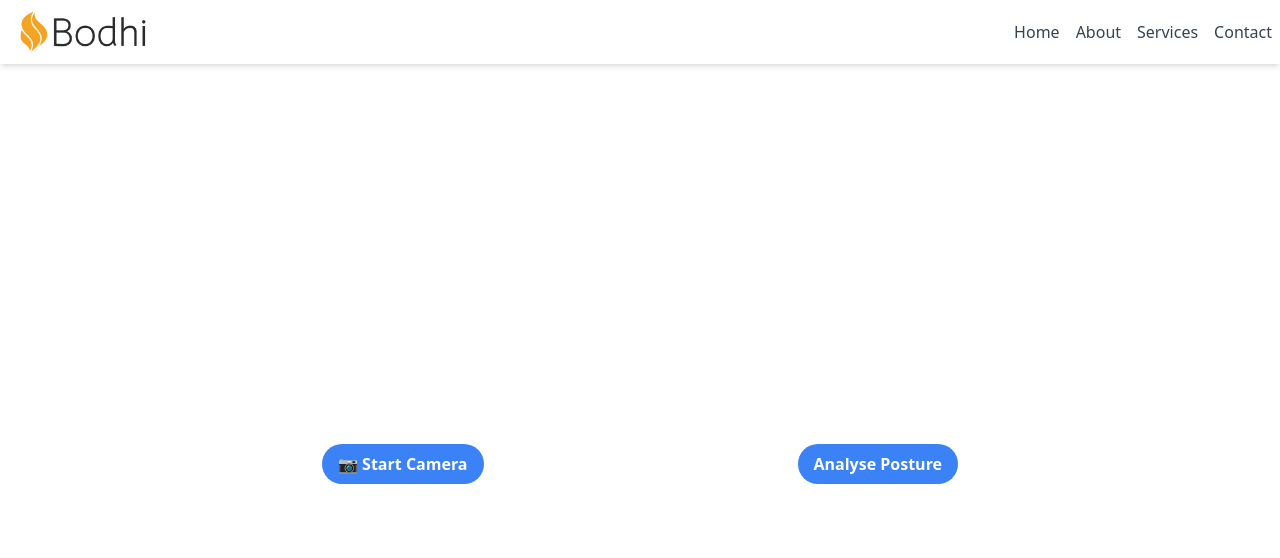
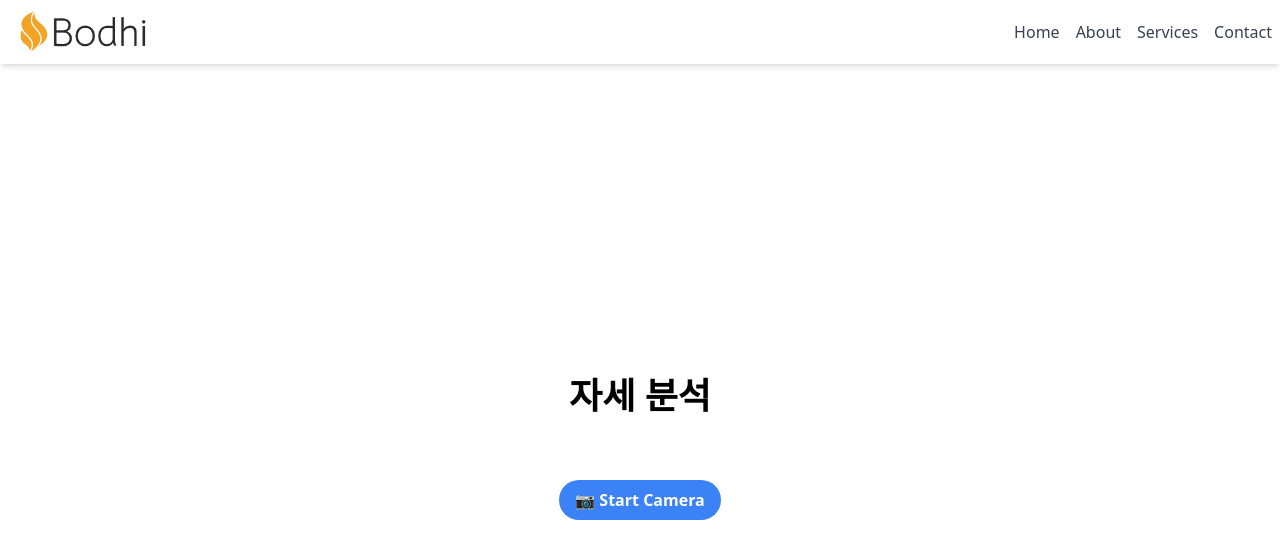
Before and after one commit to Jichul54/bodhi-frontend, a Next.js app: page / in a window 1280 px wide. Shown: the top 558 px of the page. Built offline with nearby package versions, Linux system fonts and the light colour scheme.

Commit message:
Refactor AnalysePosture component into separate hooks and utils

```diff
--- a/app/page.tsx
+++ b/app/page.tsx
@@ -1,5 +1,6 @@
 "use client";
 import React, { useRef, useState } from "react";
+import { usePostureAnalyser } from "../hooks/usePostureAnalyser";
 import { startCamera, capturePhoto } from "../utils/cameraUtils";
 import { StartCameraButton } from "../components/StartCameraButton";
 import { StartAnalyseButton } from "../components/StartAnalyseButton";
@@ -9,35 +10,47 @@ import { VideoDisplay } from "../components/VideoDisplay";
 const AnalysePosture: React.FC = () => {
   const videoRef = useRef<HTMLVideoElement>(null);
   const [cameraStarted, setCameraStarted] = useState(false);
-  const [image, setImage] = useState<string | null>(null);
-
-  const handleStartAnalyse = () => {
-    // 분석 시작 로직을 구현합니다.
-  };
+  const { isAnalysing, image, handleStartAnalyse, setImage } =
+    usePostureAnalyser();
 
   return (
     <div className="flex flex-col items-center justify-center min-h-screen">
+      <h1 className="text-4xl font-bold mb-8">자세 분석</h1>
+
+      {/* 버튼 관리 */}
       {!cameraStarted && (
         <div className="w-full flex justify-evenly px-4 space-x-2">
           <StartCameraButton
             onStartCamera={() => startCamera(videoRef, setCameraStarted)}
           />
-          <StartAnalyseButton onStartAnalyse={handleStartAnalyse} />
         </div>
       )}
-      {cameraStarted && (
+
+      {cameraStarted && !isAnalysing && (
         <div className="w-full flex justify-evenly px-4 space-x-2">
           <CapturePhotoButton
             onCapturePhoto={() => capturePhoto(videoRef, setImage)}
           />
+          {image && <StartAnalyseButton onStartAnalyse={handleStartAnalyse} />}
+        </div>
+      )}
+
+      {cameraStarted && isAnalysing && (
+        <div className="w-full flex justify-evenly px-4 space-x-2 items-center">
+          <span className="text-m font-semibold">
+            AI가 당신의 자세를 분석 중입니다...
+          </span>
           <StartAnalyseButton onStartAnalyse={handleStartAnalyse} />
         </div>
       )}
+
+      {/* 캡쳐된 이미지를 표시합니다. */}
       {image && (
         <div className="mt-4">
           <img src={image} alt="Captured" className="rounded-lg shadow-lg" />
         </div>
       )}
+
       <VideoDisplay videoRef={videoRef} isCameraStarted={cameraStarted} />
     </div>
   );
--- a/hooks/usePostureAnalyser.ts
+++ b/hooks/usePostureAnalyser.ts
@@ -1,8 +1,16 @@
-import React, { useState } from "react";
+// usePostureAnalyser.ts
+import { useState } from "react";
 
-const usePostureAnalyser = (videoRef: React.RefObject<HTMLVideoElement>) => {
-  // ... 포즈 분석 로직
-  // 필요한 함수 및 상태 반환
+export const usePostureAnalyser = () => {
+  const [isAnalysing, setIsAnalysing] = useState(false);
+  const [image, setImage] = useState<string | null>(null);
+
+  const handleStartAnalyse = () => {
+    setIsAnalysing(true);
+    setImage(null);
+  };
+
+  // 여기에 더 많은 분석 로직을 추가할 수 있습니다.
+
+  return { isAnalysing, image, handleStartAnalyse, setImage };
 };
-
-export default usePostureAnalyser;
```
